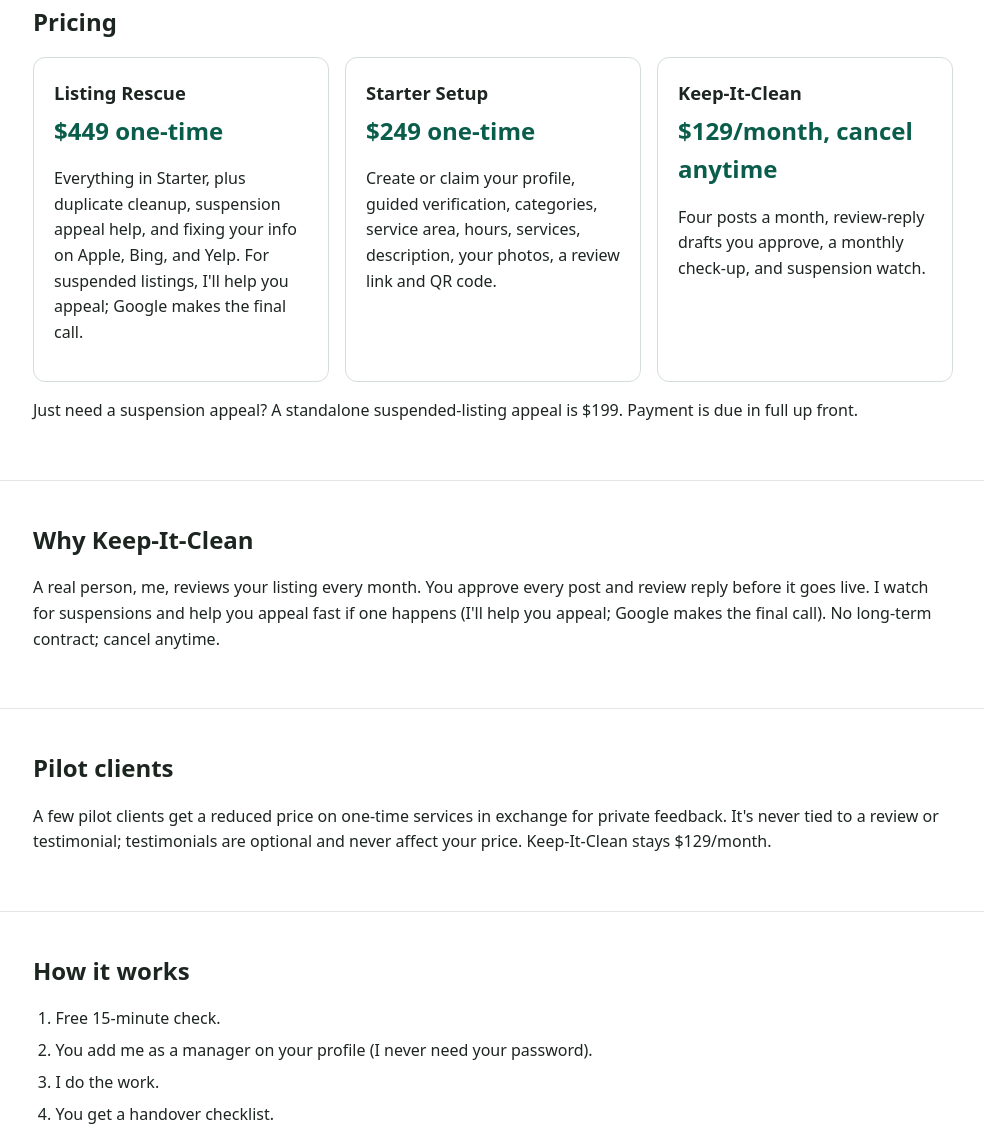
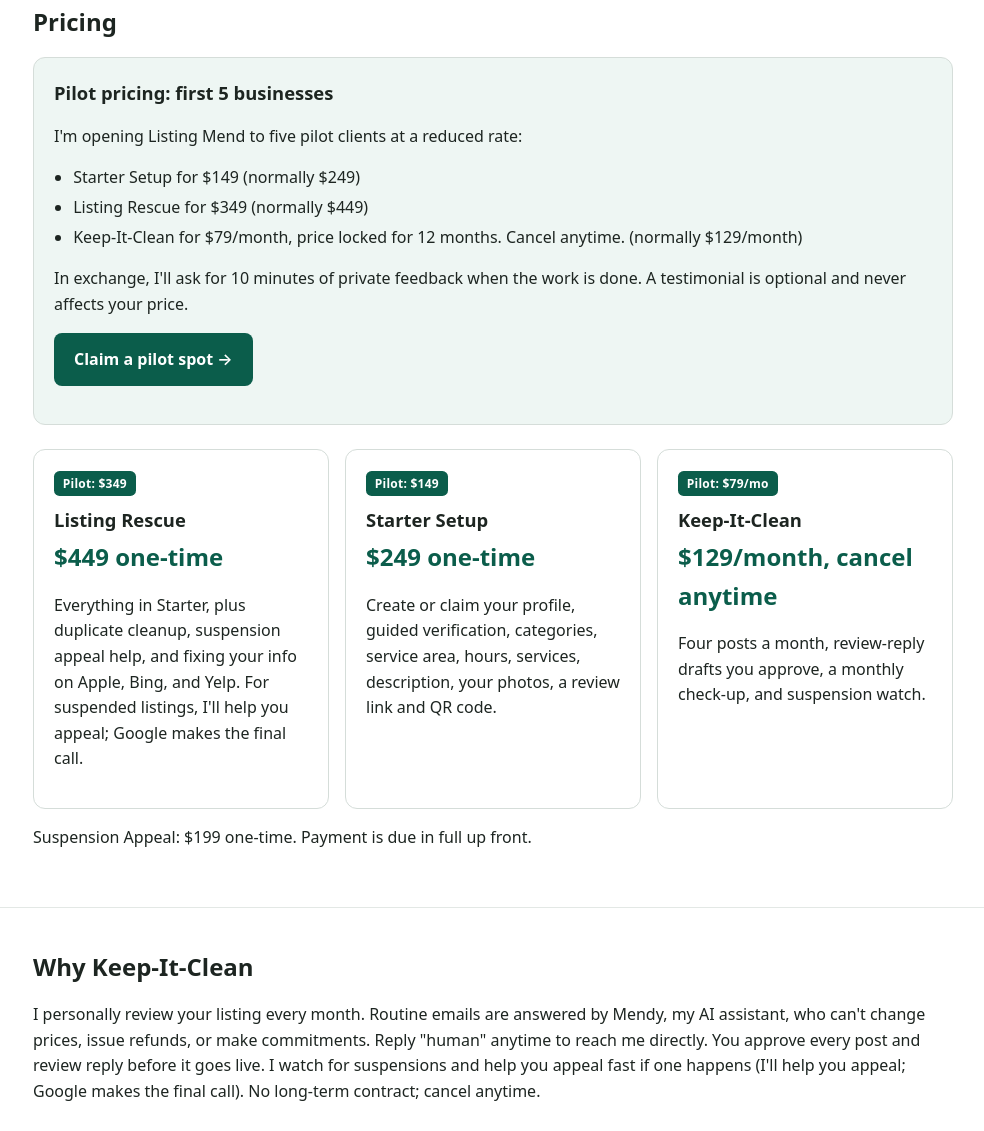
Before and after one commit to listingmend/listingmend-site, a plain HTML site: page index.html in a window 1280 px wide. Shown: the part 829-1960 px from the top of the page, without its empty margins (147-1131 px from the left). Drawn offline with Linux system fonts and the light colour scheme.

Commit message:
Pilot pricing, About, phone, and Mendy disclosure (Jon's OK, t1563u, Nov 24 9:50 PM CT)

```diff
--- a/index.html
+++ b/index.html
@@ -17,7 +17,7 @@
 </head>
 <body>
 <a class="skip" href="#main">Skip to content</a>
-<header class="site"><div class="wrap"><a class="brand" href="/"><img src="favicon.svg" alt="" width="28" height="28">Listing Mend</a></div></header>
+<header class="site"><div class="wrap"><a class="brand" href="/"><img src="favicon.svg" alt="" width="28" height="28">Listing Mend</a><p class="tagline">Based in Lawton, Oklahoma · Serving Oklahoma and North Texas · <a href="tel:+14054589758">(405) 458-9758</a></p></div></header>
 <main id="main">
 <div class="hero"><div class="wrap">
 <h1>Google listing suspended or duplicated? I'll help you fix it, by Google's own rules.</h1>
@@ -38,22 +38,28 @@
 
 <section aria-labelledby="pricing"><div class="wrap">
 <h2 id="pricing">Pricing</h2>
+<div class="pilot-offer" id="pilot">
+<h3>Pilot pricing: first 5 businesses</h3>
+<p>I'm opening Listing Mend to five pilot clients at a reduced rate:</p>
+<ul>
+<li>Starter Setup for $149 (normally $249)</li>
+<li>Listing Rescue for $349 (normally $449)</li>
+<li>Keep-It-Clean for $79/month, price locked for 12 months. Cancel anytime. (normally $129/month)</li>
+</ul>
+<p>In exchange, I'll ask for 10 minutes of private feedback when the work is done. A testimonial is optional and never affects your price.</p>
+<p><a class="btn" href="#contact">Claim a pilot spot →</a></p>
+</div>
 <div class="cards">
-<article class="card"><h3>Listing Rescue</h3><p class="price">$449 one-time</p><p>Everything in Starter, plus duplicate cleanup, suspension appeal help, and fixing your info on Apple, Bing, and Yelp. For suspended listings, I'll help you appeal; Google makes the final call.</p></article>
-<article class="card"><h3>Starter Setup</h3><p class="price">$249 one-time</p><p>Create or claim your profile, guided verification, categories, service area, hours, services, description, your photos, a review link and QR code.</p></article>
-<article class="card"><h3>Keep-It-Clean</h3><p class="price">$129/month, cancel anytime</p><p>Four posts a month, review-reply drafts you approve, a monthly check-up, and suspension watch.</p></article>
+<article class="card"><p class="badge">Pilot: $349</p><h3>Listing Rescue</h3><p class="price">$449 one-time</p><p>Everything in Starter, plus duplicate cleanup, suspension appeal help, and fixing your info on Apple, Bing, and Yelp. For suspended listings, I'll help you appeal; Google makes the final call.</p></article>
+<article class="card"><p class="badge">Pilot: $149</p><h3>Starter Setup</h3><p class="price">$249 one-time</p><p>Create or claim your profile, guided verification, categories, service area, hours, services, description, your photos, a review link and QR code.</p></article>
+<article class="card"><p class="badge">Pilot: $79/mo</p><h3>Keep-It-Clean</h3><p class="price">$129/month, cancel anytime</p><p>Four posts a month, review-reply drafts you approve, a monthly check-up, and suspension watch.</p></article>
 </div>
-<p>Just need a suspension appeal? A standalone suspended-listing appeal is $199. Payment is due in full up front.</p>
+<p>Suspension Appeal: $199 one-time. Payment is due in full up front.</p>
 </div></section>
 
 <section aria-labelledby="upkeep"><div class="wrap">
 <h2 id="upkeep">Why Keep-It-Clean</h2>
-<p>A real person, me, reviews your listing every month. You approve every post and review reply before it goes live. I watch for suspensions and help you appeal fast if one happens (I'll help you appeal; Google makes the final call). No long-term contract; cancel anytime.</p>
-</div></section>
-
-<section aria-labelledby="pilot"><div class="wrap">
-<h2 id="pilot">Pilot clients</h2>
-<p>A few pilot clients get a reduced price on one-time services in exchange for private feedback. It's never tied to a review or testimonial; testimonials are optional and never affect your price. Keep-It-Clean stays $129/month.</p>
+<p>I personally review your listing every month. Routine emails are answered by Mendy, my AI assistant, who can't change prices, issue refunds, or make commitments. Reply "human" anytime to reach me directly. You approve every post and review reply before it goes live. I watch for suspensions and help you appeal fast if one happens (I'll help you appeal; Google makes the final call). No long-term contract; cancel anytime.</p>
 </div></section>
 
 <section aria-labelledby="how"><div class="wrap">
@@ -64,6 +70,14 @@
 <li>I do the work.</li>
 <li>You get a handover checklist.</li>
 </ol>
+</div></section>
+
+<section aria-labelledby="about"><div class="wrap">
+<h2 id="about">Who you're working with</h2>
+<p>Hi, I'm Jon. I'm based in Lawton, Oklahoma, and I fix Google listings for local service businesses across Oklahoma and North Texas.</p>
+<p>I started Listing Mend because good tradespeople were losing calls to problems they couldn't see: a suspended listing, a duplicate splitting their reviews, hours that were wrong for two years. These problems are usually fixable, and fixing them shouldn't take a marketing agency or a long contract.</p>
+<p>You keep ownership of your listing. I never ask for your password. And I'll tell you plainly what Google allows and what it doesn't.</p>
+<p>Call or text me at <a href="tel:+14054589758">(405) 458-9758</a>.</p>
 </div></section>
 
 <section aria-labelledby="promises"><div class="wrap">
@@ -82,6 +96,7 @@
 
 <section id="contact" aria-labelledby="contact-h"><div class="wrap">
 <h2 id="contact-h">Book a free 15-minute listing check</h2>
+<p>Prefer to talk? Call or text <a href="tel:+14054589758">(405) 458-9758</a>. If I can't pick up, leave a message and I'll call back within one business day.</p>
 <form action="https://api.web3forms.com/submit" method="POST">
 <input type="hidden" name="access_key" value="01a47643-9319-42d0-9514-63233a31f68f">
 <input type="hidden" name="subject" value="Listing check request from listingmend.com">
@@ -98,9 +113,9 @@
 </div></section>
 </main>
 <footer><div class="wrap">
+<p class="tagline">Based in Lawton, Oklahoma · Serving Oklahoma and North Texas · <a href="tel:+14054589758">(405) 458-9758</a></p>
 <p>Listing Mend · <a href="#contact">Contact</a> · <a href="self-check.html">Free self-check guide</a> · <a href="https://support.google.com/business/answer/7163406" target="_blank" rel="noopener">Working with a third party (Google's notice)</a> · Not affiliated with Google. Google is a trademark of Google LLC.</p>
-<p>Email support by Mendy, an AI assistant.</p>
-<p><strong>AI support terms:</strong> Listing Mend uses Mendy, an AI assistant, for routine email support. Mendy can't change prices, issue refunds, or make commitments outside our service agreement; those come only from the owner in writing. Support messages may be logged to provide the service. Reply 'human' anytime to reach a person.</p>
+<p>I personally review your listing every month. Routine emails are answered by Mendy, my AI assistant, who can't change prices, issue refunds, or make commitments. Reply "human" anytime to reach me directly.</p>
 <p id="privacy"><strong>Privacy note:</strong> Listing Mend uses your business information only to set up and maintain your listings. We don't sell your information. We never ask for passwords or card numbers by email; you grant manager access instead. Support emails may be processed by an AI assistant. Support emails are kept for up to 24 months, and signed agreements, invoices, and payment records for 7 years for tax records, then deleted. Full details: see our <a href="privacy.html">privacy note</a>. To ask about or delete your info, email <a href="mailto:help@listingmend.com">help@listingmend.com</a>.</p>
 </div></footer>
 </body>
--- a/styles.css
+++ b/styles.css
@@ -11,3 +11,16 @@ form{display:grid;gap:.9rem;max-width:32rem}label{font-weight:600;display:block;
 footer{background:#1d2521;color:#e8eeeb;padding:1.5rem 0;font-size:.9rem}footer a{color:#bfe6d8}
 @media(min-width:48rem){.cards{grid-template-columns:repeat(3,1fr)}.hero{padding:4.5rem 0}}
 .todo{border:2px dashed #8a5a00;background:#fff8e6;padding:1rem;border-radius:.5rem}footer p{margin:.5rem 0}
+
+header.site .wrap{flex-wrap:wrap;justify-content:space-between;gap:.75rem 1.25rem}
+.tagline{margin:0;font-size:.85rem;font-weight:400;color:#46524c;line-height:1.4}
+header.site .tagline a{color:#0b5d4b;font-weight:600;text-decoration:none;white-space:nowrap}
+header.site .tagline a:hover{text-decoration:underline}
+footer .tagline{color:#e8eeeb;margin:.5rem 0}
+footer .tagline a{color:#bfe6d8;font-weight:600;text-decoration:none;white-space:nowrap}
+footer .tagline a:hover{text-decoration:underline}
+.pilot-offer{border:1px solid #d5ddd9;border-radius:.75rem;padding:1.25rem 1.25rem 1.35rem;margin:0 0 1.5rem;background:#eef6f3}
+.pilot-offer h3{margin:0 0 .75rem;font-size:1.15rem}
+.pilot-offer ul{margin:.35rem 0 1rem;padding-left:1.2rem}
+.pilot-offer li{margin:.25rem 0}
+.card .badge{display:inline-block;background:#0b5d4b;color:#fff;font-size:.75rem;font-weight:700;letter-spacing:.02em;padding:.2rem .55rem;border-radius:.35rem;margin:0 0 .55rem}
```
Also changed, not shown: privacy.html (+2 -1 lines), self-check.html (+2 -1 lines), thanks.html (+3 -2 lines).
